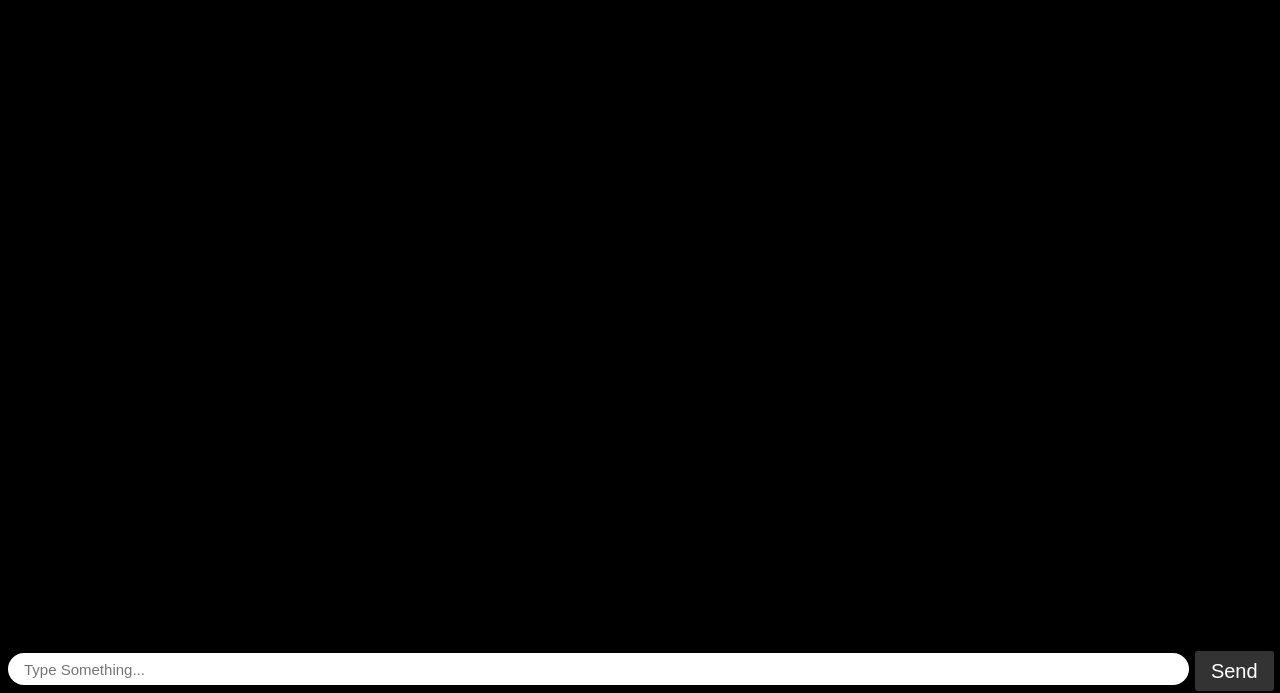
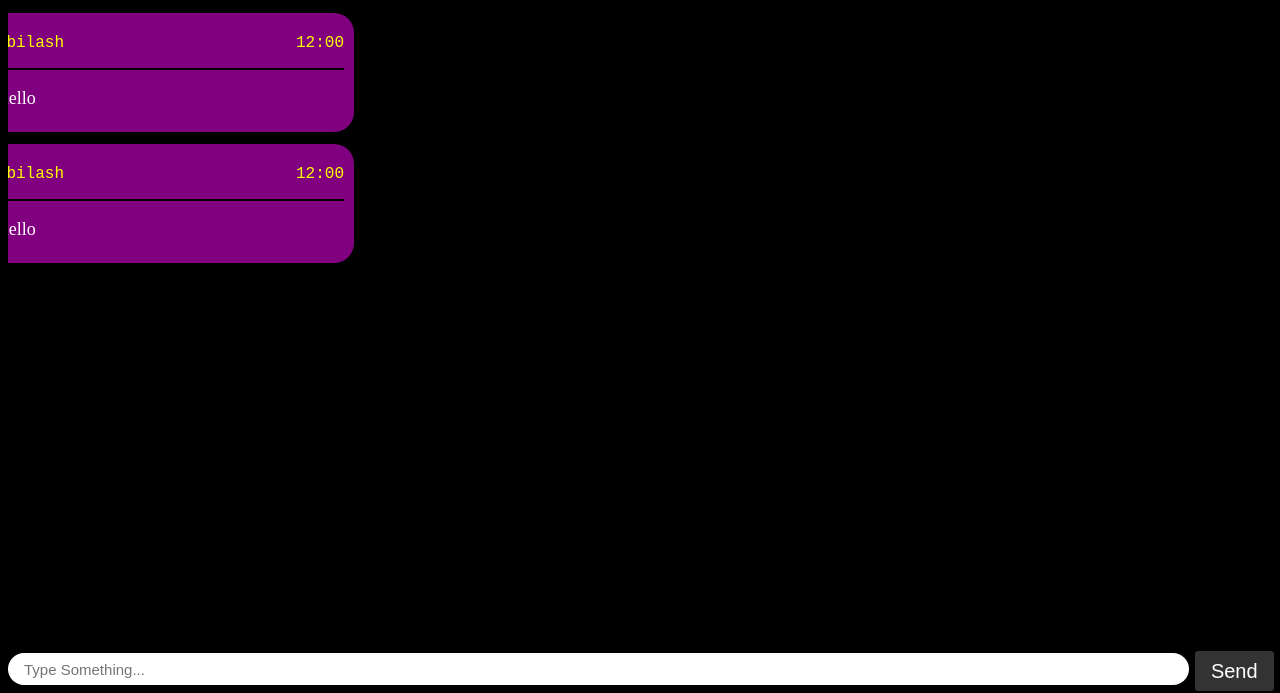
Before and after one commit to ATOMMAX-2001/SaiCon, a website: page index.html in a window 1280 px wide. Shown: the part 107-800 px from the top of the page. Drawn offline with nearby package versions, Linux system fonts and the light colour scheme; no server answers.

Commit message:
Update index.html

```diff
--- a/index.html
+++ b/index.html
@@ -66,16 +66,18 @@
   }
   li{
       color:white;
-      padding: 5px 10px;
+      padding: 2px 10px;
       background-color: purple;
       list-style-type:none;
       border-radius: 20px;
       width: 100%;
       max-width: 150%;
       height: auto;
-      margin-bottom: 1%;
+      margin-bottom: 3%;
       overflow-wrap:break-word;
-      font-size:35px;
+      font-size:25px;
+      margin-left: -5%;
+
   }
   .sticky {
   position: sticky;
@@ -86,12 +88,13 @@
  }
     header{
     display: flex;
-    height: 10rem;
+    height: 8rem;
     background-color: aqua;
   }
   .user-message-area{
   overflow-y: scroll;
 }
+
 .message-container{
   display: flex;
   justify-content: space-between;
@@ -227,7 +230,26 @@ header{
     </header>
     <main>
       <div class="user-message-area" id="user-message-area">
-        <ul id="message"></ul>
+        <ul id="message">
+        	<li>
+        		<span>
+              <div class="message-container">
+                <p class="message-name">abilash</p>
+                <p class="message-name">12:00</p>
+              </div>
+              <p class="user-message">hello</p>
+            </span>
+        	</li>
+        	<li>
+        		<span>
+              <div class="message-container">
+                <p class="message-name">abilash</p>
+                <p class="message-name">12:00</p>
+              </div>
+              <p class="user-message">hello</p>
+            </span>
+        	</li>
+     </ul>
        </div>
 
        <div>
```
